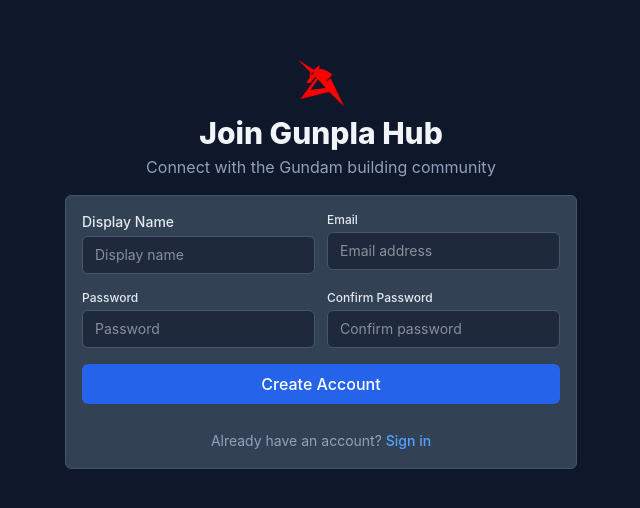
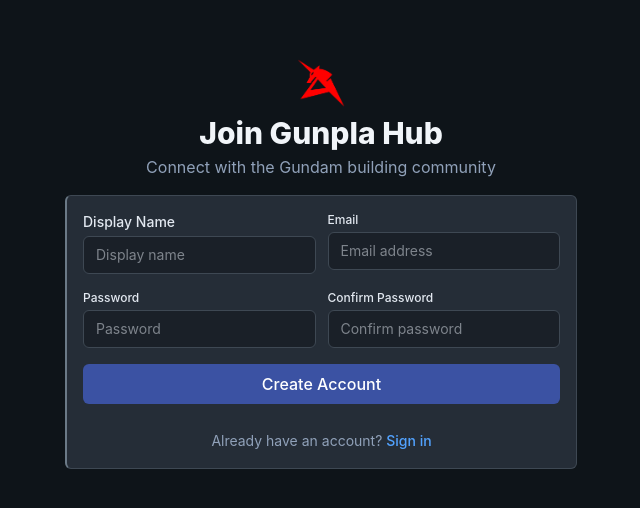
Before and after one commit to DanThePanMan/gunpla-hub, a React (Vite) app in the folder frontend/: page /Signup in a window 1280 px wide. Shown: the part 136-644 px from the top of the page, without its empty margins (319-959 px from the left). Built offline with nearby package versions, Linux system fonts and the light colour scheme.

Commit message:
Update post section and fix some auth related bugs

```diff
--- a/frontend/src/components/Login/LoginSection.jsx
+++ b/frontend/src/components/Login/LoginSection.jsx
@@ -13,7 +13,7 @@ const LoginSection = (props) => {
                     alt="Gunpla Hub Logo"
                     className="logo-large mx-auto mb-4"
                 />
-                <div className="font-extrabold text-3xl text-slate-100">
+                <div className="font-semibold text-2xl text-slate-100">
                     Log in to Gunpla Hub
                 </div>
                 <p className="text-slate-400 mt-2">
--- a/frontend/src/components/home/Feed.jsx
+++ b/frontend/src/components/home/Feed.jsx
@@ -29,9 +29,9 @@ const Feed = ({ posts, loading }) => {
     if (!posts || posts.length === 0) {
         return (
             <div className="py-8 text-center">
-                <div className="bg-slate-800 rounded p-6 border border-slate-700">
+                <div className="bg-slate-800 rounded p-6 nu-border psycho-frame-glow">
                     <svg
-                        className="w-12 h-12 text-slate-500 mx-auto mb-4"
+                        className="w-12 h-12 nu-accent mx-auto mb-4"
                         fill="none"
                         stroke="currentColor"
                         viewBox="0 0 24 24">
@@ -43,7 +43,7 @@ const Feed = ({ posts, loading }) => {
                         />
                     </svg>
                     <h3 className="text-lg font-semibold text-slate-200 mb-2">
-                        No posts yet
+                        <span className="nu-accent">◆</span> No posts yet
                     </h3>
                     <p className="text-slate-400 mb-4">
                         Be the first to share your Gunpla builds with the
--- a/frontend/src/components/universal/Header.jsx
+++ b/frontend/src/components/universal/Header.jsx
@@ -10,7 +10,9 @@ const Header = () => {
     };
 
     return (
-        <header className="sticky top-0 z-50 backdrop-blur-md bg-slate-900/80 border-b border-slate-700">
+        <header
+            className="sticky top-0 z-50 bg-slate-900/95 border-b"
+            style={{ borderColor: "var(--border)" }}>
             <div className="max-w-6xl mx-auto px-4 py-3">
                 <div className="flex items-center justify-between">
                     {/* Logo */}
--- a/frontend/src/components/universal/LeftSidebar.jsx
+++ b/frontend/src/components/universal/LeftSidebar.jsx
@@ -31,7 +31,9 @@ const LeftSidebar = ({ samplePosts }) => {
                     {user ? (
                         <div className="flex items-center justify-between">
                             <div className="flex items-center space-x-3">
-                                <div className="w-10 h-10 bg-gradient-to-br from-blue-500 to-purple-600 rounded-full flex items-center justify-center text-white font-bold text-sm">
+                                <div
+                                    className="w-10 h-10 rounded-full flex items-center justify-center text-white font-bold text-sm"
+                                    style={{ background: "var(--primary)" }}>
                                     {user.displayName
                                         ?.charAt(0)
                                         .toUpperCase() ||
@@ -51,7 +53,7 @@ const LeftSidebar = ({ samplePosts }) => {
                             </div>
                             <button
                                 onClick={handleLogout}
-                                className="text-slate-400 hover:text-red-400 transition duration-200 text-xs">
+                                className="text-slate-400 hover:text-red-400 text-xs">
                                 Logout
                             </button>
                         </div>
@@ -76,11 +78,15 @@ const LeftSidebar = ({ samplePosts }) => {
                     </h3>
 
                     {/* New Post Button */}
-                    <button
-                        onClick={() => setIsNewPostModalOpen(true)}
-                        className="btn-primary w-full mb-3 py-2 rounded text-sm">
-                        New Post
-                    </button>
+                    {user ? (
+                        <button
+                            onClick={() => setIsNewPostModalOpen(true)}
+                            className="btn-primary w-full mb-3 py-2 rounded text-sm">
+                            New Post
+                        </button>
+                    ) : (
+                        <></>
+                    )}
 
                     <nav className="space-y-2">
                         <a
--- a/frontend/src/components/universal/PostCard.jsx
+++ b/frontend/src/components/universal/PostCard.jsx
@@ -22,7 +22,9 @@ const PostCard = ({ post }) => {
         <div className="form-card p-4 rounded border">
             {/* Post Header */}
             <div className="flex items-center mb-3">
-                <div className="w-10 h-10 bg-blue-600 rounded-full flex items-center justify-center text-white font-semibold">
+                <div
+                    className="w-10 h-10 rounded-full flex items-center justify-center text-white font-semibold"
+                    style={{ background: "var(--primary)" }}>
                     {post.author.displayName.charAt(0).toUpperCase()}
                 </div>
                 <div className="ml-3">
--- a/frontend/src/components/universal/newPost.jsx
+++ b/frontend/src/components/universal/newPost.jsx
@@ -148,6 +148,7 @@ const NewPostModal = ({ isOpen, onClose, onPostCreated }) => {
                 }
 
                 onClose();
+                window.location.reload(false);
             } else {
                 if (data.errors) {
                     const validationErrors = {};
--- a/frontend/src/index.css
+++ b/frontend/src/index.css
@@ -1,17 +1,22 @@
 @import "tailwindcss";
 
 :root {
-    --primary: #2563eb;
-    --primary-dark: #1d4ed8;
-    --accent: #dc2626;
-    --accent-light: #ef4444;
-    --bg-primary: #0f172a;
-    --bg-secondary: #1e293b;
-    --bg-card: #334155;
-    --text-primary: #f1f5f9;
-    --text-secondary: #cbd5e1;
-    --border: #475569;
-    --border-light: #64748b;
+    /* Refined Nu Gundam-inspired palette */
+    --primary: #3b52a3;
+    --primary-dark: #2a3f7a;
+    --accent: #b74242;
+    --accent-light: #d45454;
+    --bg-primary: #0e1419;
+    --bg-secondary: #1a2028;
+    --bg-card: #252d37;
+    --text-primary: #e2e8f0;
+    --text-secondary: #94a3b8;
+    --border: #3e4853;
+    --border-light: #52606d;
+
+    /* Subtle accents */
+    --warm-accent: #a67c4a;
+    --cool-steel: #6b7a87;
 }
 
 body {
@@ -116,3 +121,19 @@ textarea[class*="rounded"],
 select[class*="rounded"] {
     border-radius: 0.375rem !important;
 }
+
+/* Subtle enhancements */
+.form-card {
+    border-left: 2px solid var(--cool-steel);
+}
+
+.btn-primary:focus {
+    outline: 2px solid var(--warm-accent);
+    outline-offset: 2px;
+}
+
+/* Natural hover states */
+a:hover,
+button:hover {
+    transition: all 0.15s ease;
+}
```
